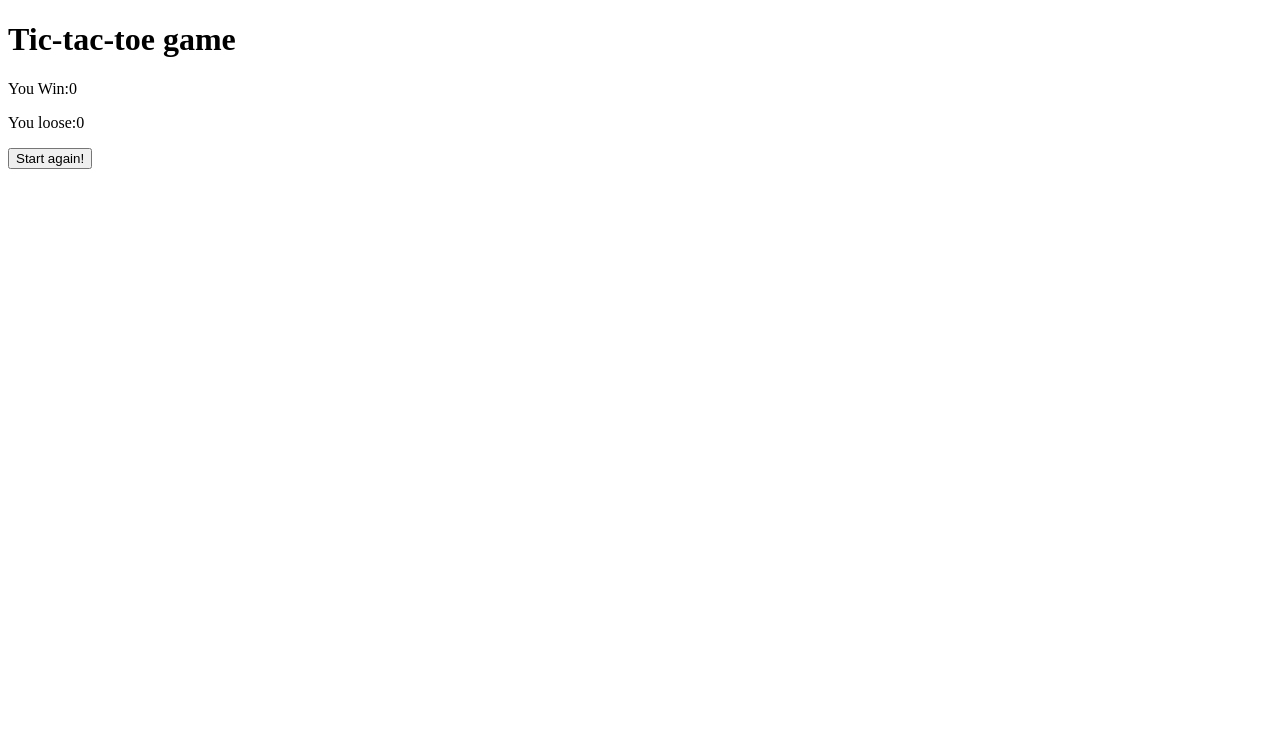
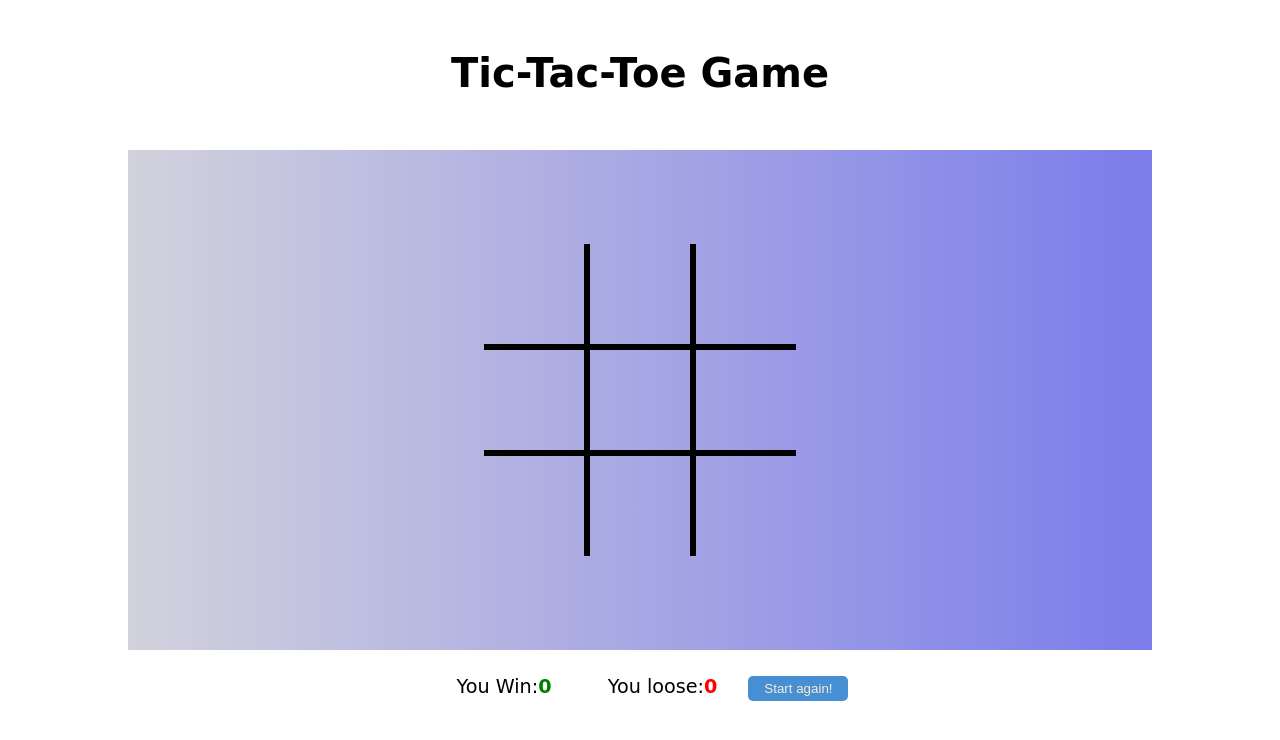
Before and after one commit to JanicaCosta/tic-tac-toe-game, a plain HTML site: page index.html in a window 1280 px wide. Drawn offline with Linux system fonts and the light colour scheme; a web font is replaced by a local one.

Commit message:
add some css to the game, and the grid for the game

```diff
--- a/assets/css/style.css
+++ b/assets/css/style.css
@@ -0,0 +1,98 @@
+@import url('https://fonts.googleapis.com/css2?family=Tilt+Neon&display=swap');
+
+* {
+    margin: 0;
+    padding: 0;
+}
+
+h1 {
+    text-align: center;
+    font-size: 2.5rem;
+    height: 100px;
+    padding-top: 50px ;
+    text-transform: capitalize ;
+}
+
+body {
+    font-family: 'Tilt Neon', cursive;
+    background: white;
+    }
+
+
+.board {
+    display: grid;
+    width: 80%;
+    height: 500px;
+    display: grid;
+    justify-content: center;
+    align-content: center;
+    justify-items: center;
+    align-items: center;
+    grid-template-columns: repeat(3, auto) ;
+    background: linear-gradient(
+        90deg,
+        rgb(210, 210, 221) 0%,
+        rgb(124, 124, 235) 100% );
+    margin: 0 auto;
+}
+
+.cell {
+    width: 100px;
+    height: 100px;
+    border: 3px solid black;
+    display: flex;
+    justify-content: center;
+    align-items: center;
+}
+
+.cell:nth-child(1), .cell:nth-child(4), .cell:nth-child(7) {
+    border-left: none;
+}
+
+.cell:nth-child(3), .cell:nth-child(6), .cell:nth-child(9) {
+    border-right: none;
+}
+
+.cell:nth-child(1), .cell:nth-child(2), .cell:nth-child(3) {
+    border-top: none;
+}
+
+.cell:nth-child(7), .cell:nth-child(8), .cell:nth-child(9) {
+    border-bottom: none;
+}
+
+.result-area {
+    text-align: center;
+    width: 100%;
+    font-size: 1.2rem;
+}
+
+.results {
+    display: inline-block;
+    padding: 25px;
+}
+
+#win {
+    color: green;
+    font-weight: bold;
+}
+
+#loose {
+    color: red;
+    font-weight: bold;
+}
+
+.btn--gray {
+    margin-top: 25px;
+    background-color: #468fd3;
+    border: 5px transparent;
+    border-radius: 5px;
+    width: 100px;
+    height: 25px;
+    color: antiquewhite;
+}
+
+.btn--gray:active,
+.btn--gray:hover {
+    background-color: #04274b;
+}
--- a/index.html
+++ b/index.html
@@ -24,7 +24,7 @@
 <div class="result-area">
     <p class="results">You Win:<span id="win">0</span></p>
     <p class="results">You loose:<span id="loose">0</span></p>
-    <button>Start again!</button>
+    <button type="submit" class="btn--gray">Start again!</button>
 </div>
 
 
```
